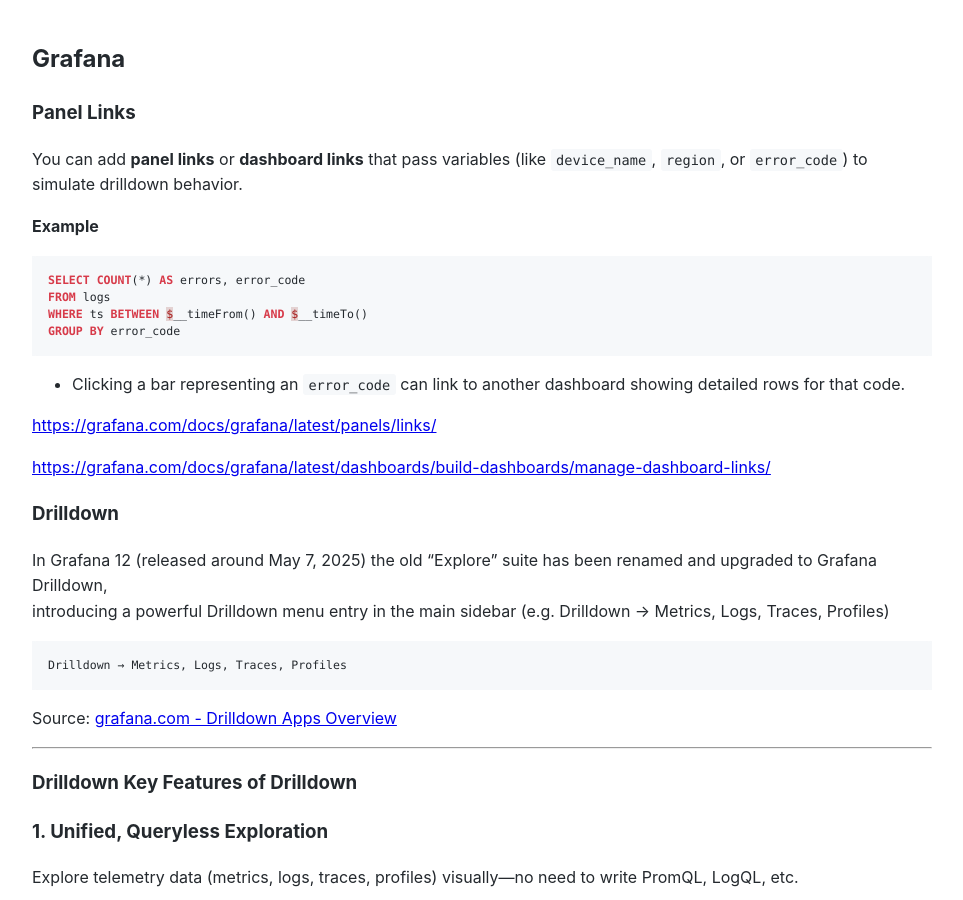
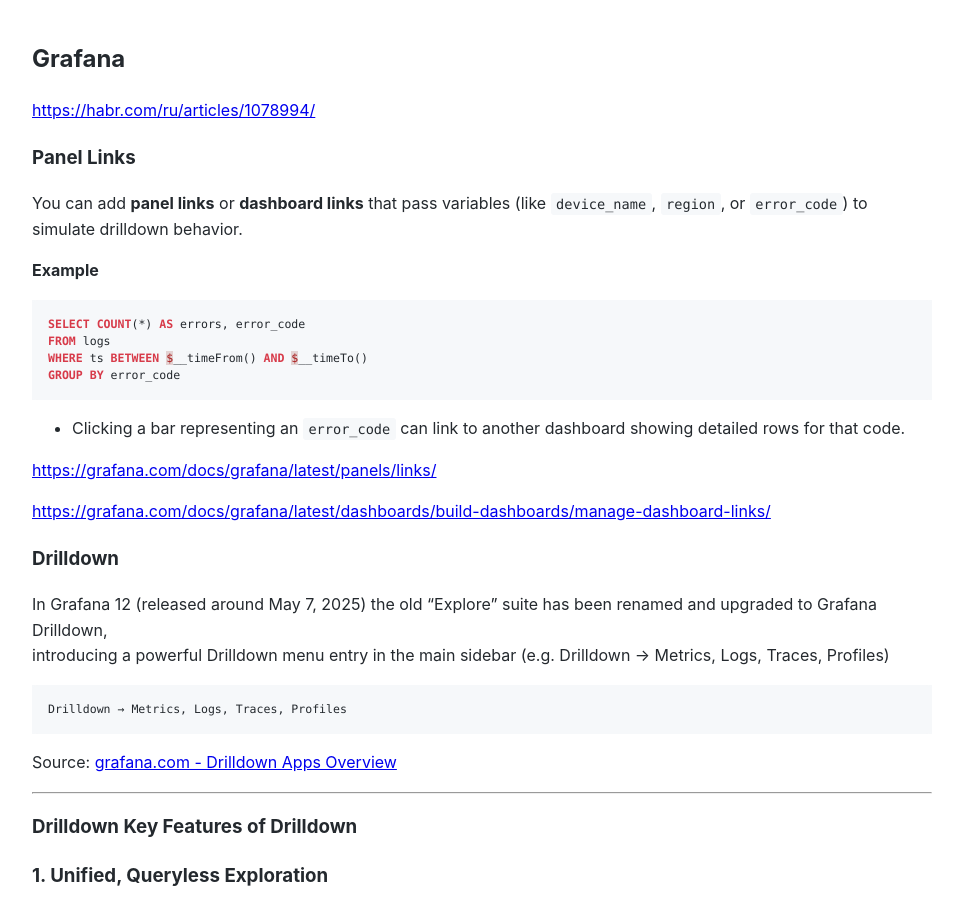
Before and after one commit to Michael-Lubinsky/michael-lubinsky.github.com, a Jekyll site: the page built from plotting/grafana.md, in a window 1280 px wide and 900 px high. Shown: the whole window, without its empty margins (158-1121 px from the left). Built offline with Jekyll 4.4.1, drawn with Linux system fonts in a browser that asks for light colours; our own code applies the rules of GitHub Pages for plain Markdown files.

Commit message:
Add article link to Grafana documentation
Added a link to an article about Grafana.

```diff
--- a/plotting/grafana.md
+++ b/plotting/grafana.md
@@ -1,4 +1,6 @@
 ## Grafana
+
+<https://habr.com/ru/articles/1078994/>
 
 ### Panel Links
 You can add **panel links** or **dashboard links** that pass variables (like `device_name`, `region`, or `error_code`) to simulate drilldown behavior.
```
